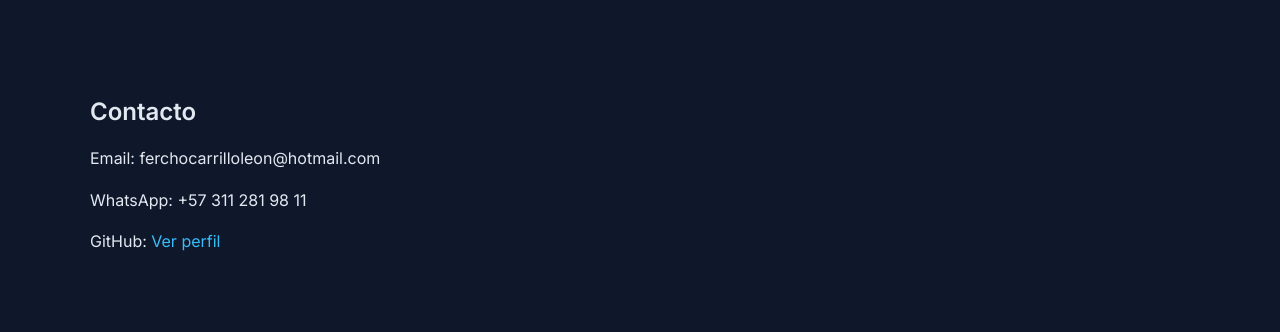
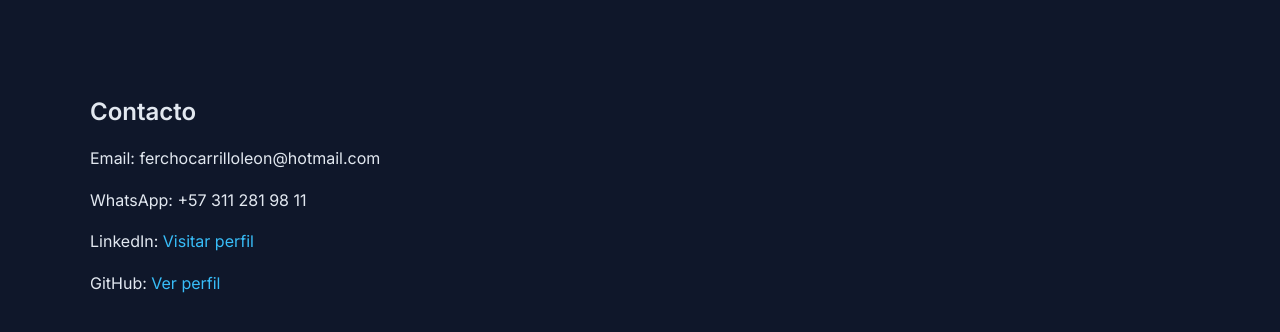
Before and after one commit to ferchocarrillo/portafolio, a plain HTML site: page index.html in a window 1280 px wide. Shown: the part 1886-2218 px from the top of the page. Before the commit the page ends 2197 px from the top, so only its background shows below. Drawn offline with nearby package versions, Linux system fonts and the light colour scheme.

Commit message:
insertar linkeind

```diff
--- a/index.html
+++ b/index.html
@@ -264,6 +264,7 @@ section p {
             <h2>Contacto</h2>
             <p>Email: ferchocarrilloleon@hotmail.com</p>
             <p>WhatsApp:  +57 311 281 98 11</p>
+            <p>LinkedIn:   <a href="https://www.linkedin.com/in/fernando-carrillo-b84245191" target="_blank">Visitar perfil</a></p>
             <p>GitHub: <a href="#">Ver perfil</a></p>
         </section>
 <script>
```
Also changed, not shown: img/portafolio.jpg (added).
